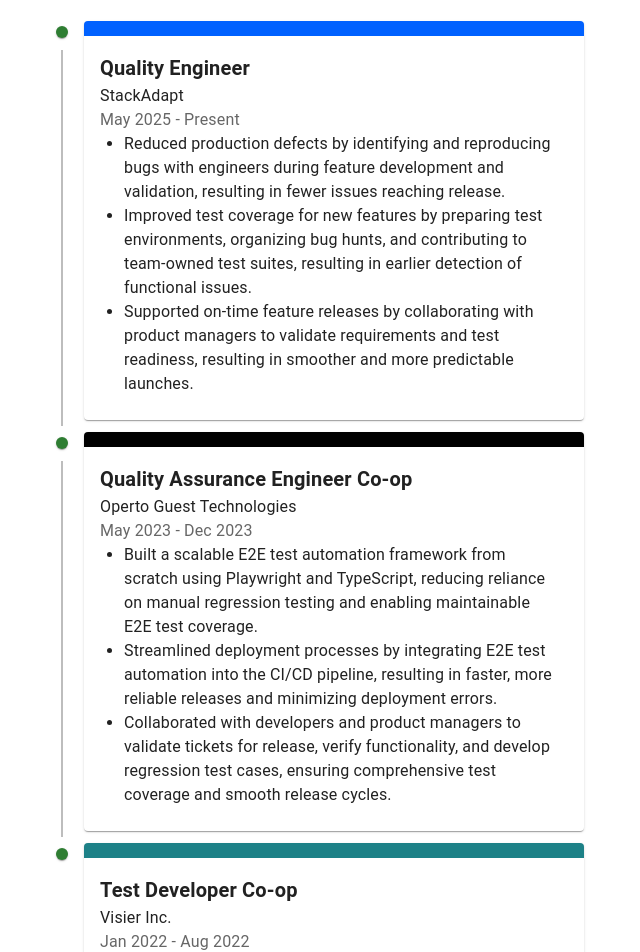
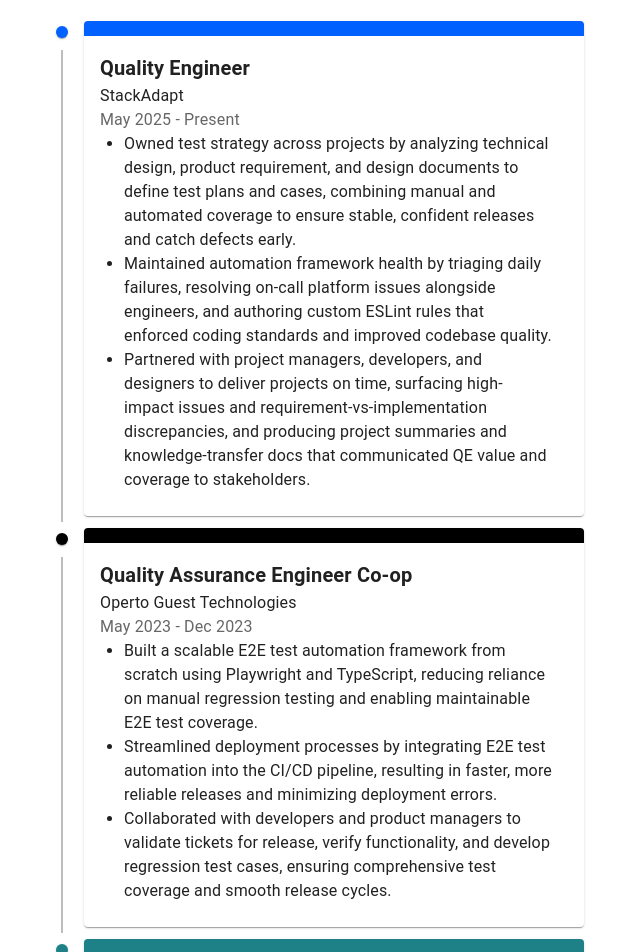
Before and after one commit to ronalldchan/ronalldchan.github.io, a React (Vite) app: page / in a window 1280 px wide. Shown: the part 560-1512 px from the top of the page, without its empty margins (312-952 px from the left). Built offline with nearby package versions, Linux system fonts and the light colour scheme.

Commit message:
Update timeline dot colors updated content for job experience

```diff
--- a/src/components/Experience.tsx
+++ b/src/components/Experience.tsx
@@ -12,7 +12,6 @@
   timelineItemClasses,
   TimelineSeparator,
 } from "@mui/lab";
-// import { Timeline, TimelineConnector, TimelineContent, TimelineDot, TimelineItem, TimelineSeparator } from "@mui/lab";
 
 function Experience() {
   return (
@@ -35,7 +34,7 @@
             >
               <TimelineItem>
                 <TimelineSeparator>
-                  <TimelineDot color="primary" />
+                  <TimelineDot sx={{ bgcolor: EXPERIENCE.stackadapt.color }} />
                   <TimelineConnector />
                 </TimelineSeparator>
                 <TimelineContent>
@@ -52,7 +51,7 @@
               </TimelineItem>
               <TimelineItem>
                 <TimelineSeparator>
-                  <TimelineDot color="primary" />
+                  <TimelineDot sx={{ bgcolor: EXPERIENCE.operto.color }} />
                   <TimelineConnector />
                 </TimelineSeparator>
                 <TimelineContent>
@@ -69,7 +68,7 @@
               </TimelineItem>
               <TimelineItem>
                 <TimelineSeparator>
-                  <TimelineDot color="primary" />
+                  <TimelineDot sx={{ bgcolor: EXPERIENCE.visier.color }} />
                 </TimelineSeparator>
                 <TimelineContent>
                   <ExperienceCard
--- a/src/constants/content.ts
+++ b/src/constants/content.ts
@@ -14,9 +14,9 @@
     startDate: "May 2025",
     endDate: "Present",
     description: [
-      "Reduced production defects by identifying and reproducing bugs with engineers during feature development and validation, resulting in fewer issues reaching release.",
-      "Improved test coverage for new features by preparing test environments, organizing bug hunts, and contributing to team-owned test suites, resulting in earlier detection of functional issues.",
-      "Supported on-time feature releases by collaborating with product managers to validate requirements and test readiness, resulting in smoother and more predictable launches.",
+      "Owned test strategy across projects by analyzing technical design, product requirement, and design documents to define test plans and cases, combining manual and automated coverage to ensure stable, confident releases and catch defects early.",
+      "Maintained automation framework health by triaging daily failures, resolving on-call platform issues alongside engineers, and authoring custom ESLint rules that enforced coding standards and improved codebase quality.",
+      "Partnered with project managers, developers, and designers to deliver projects on time, surfacing high-impact issues and requirement-vs-implementation discrepancies, and producing project summaries and knowledge-transfer docs that communicated QE value and coverage to stakeholders.",
     ],
     color: "#0061ff",
   },
```
